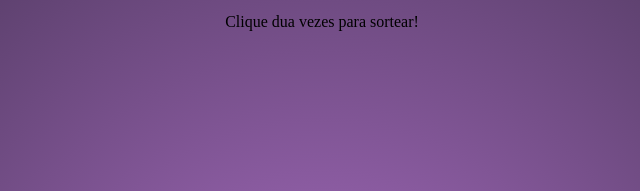
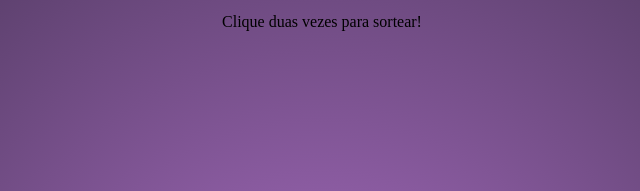
Before and after one commit to giovannnacruz/dxdd, a plain HTML site: page index.html in a window 1280 px wide. Shown: the part 237-428 px from the top of the page, 318-958 px from the left. Drawn offline with Linux system fonts and the light colour scheme.

Commit message:
Update index.html

```diff
--- a/index.html
+++ b/index.html
@@ -18,7 +18,7 @@
 
   </tr></table>
     <button onclick="teste()"id="selectButton">Sortear Pokemon </button>
-    <p>Clique dua vezes para sortear!</p>
+    <p>Clique duas vezes para sortear!</p>
 <br>
 <br>
 <br>
```
